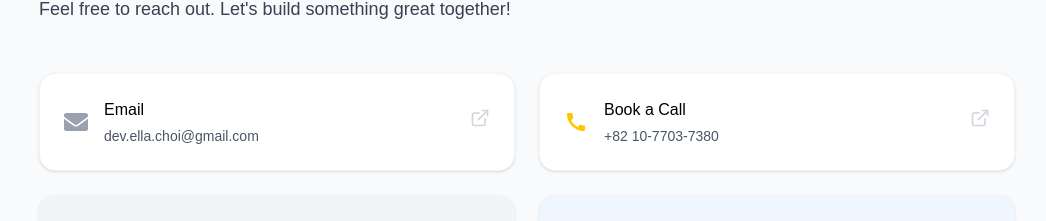
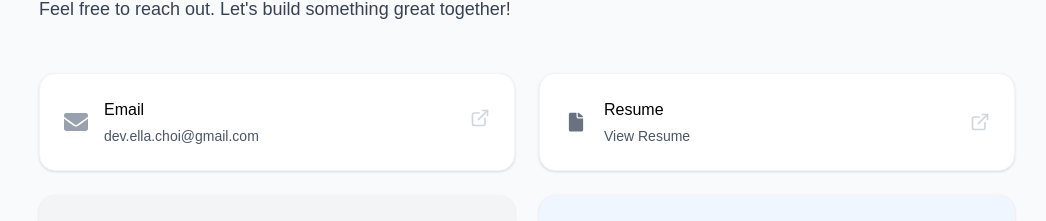
Before and after one commit to ella-yschoi/ella-yschoi.github.io, a Next.js app: page /contact in a window 1280 px wide. Shown: the part 190-411 px from the top of the page, without its empty margins (113-1159 px from the left). Built offline with nearby package versions, Linux system fonts and the light colour scheme.

Commit message:
feat: Replace 'Book a Call' with 'Resume' link and remove call copy functionality in ContactPage

```diff
--- a/src/app/contact/page.tsx
+++ b/src/app/contact/page.tsx
@@ -3,7 +3,7 @@
 import { useState } from 'react';
 import { FaEnvelope, FaGithub, FaLinkedin } from 'react-icons/fa';
 import { FiExternalLink } from 'react-icons/fi';
-import { MdCall } from 'react-icons/md';
+import { IoIosDocument } from 'react-icons/io';
 import { TbWorld } from 'react-icons/tb';
 import { motion } from 'framer-motion';
 
@@ -17,12 +17,12 @@ const contacts = [
     copyable: true,
   },
   {
-    label: 'Book a Call',
-    value: '+82 10-7703-7380',
-    href: '#',
-    icon: <MdCall className='text-2xl text-yellow-400' />,
+    label: 'Resume',
+    value: 'View Resume',
+    href: 'https://drive.google.com/file/d/1etZnLsiSvBr97nAM2rdGsli6voFygti2/view?usp=sharing',
+    icon: <IoIosDocument className='text-2xl text-gray-500' />,
     bg: 'bg-white',
-    copyable: true,
+    copyable: false,
   },
   {
     label: 'GitHub',
@@ -60,7 +60,6 @@ const contacts = [
 
 export default function ContactPage() {
   const [showEmailModal, setShowEmailModal] = useState(false);
-  const [showCallModal, setShowCallModal] = useState(false);
 
   const handleEmailCopy = async () => {
     try {
@@ -69,16 +68,6 @@ export default function ContactPage() {
       setTimeout(() => setShowEmailModal(false), 2000);
     } catch (err) {
       console.error('Failed to copy email:', err);
-    }
-  };
-
-  const handleCallCopy = async () => {
-    try {
-      await navigator.clipboard.writeText('+82 10-7703-7380');
-      setShowCallModal(true);
-      setTimeout(() => setShowCallModal(false), 2000);
-    } catch (err) {
-      console.error('Failed to copy phone number:', err);
     }
   };
 
@@ -146,36 +135,6 @@ export default function ContactPage() {
               );
             }
 
-            if (c.label === 'Book a Call') {
-              return (
-                <div
-                  key={c.label}
-                  className={`flex items-center gap-4 p-6 rounded-2xl shadow-sm border border-gray-100 transition-all hover:shadow-md hover:-translate-y-1 group ${c.bg} w-full text-left relative cursor-pointer`}
-                >
-                  {content}
-                  <div className='flex-shrink-0 relative'>
-                    <button
-                      onClick={handleCallCopy}
-                      className='text-xl text-gray-300 group-hover:text-black transition-colors cursor-pointer'
-                      aria-label={`Copy ${c.label} to clipboard`}
-                    >
-                      <FiExternalLink />
-                    </button>
-                    {showCallModal && (
-                      <motion.div
-                        initial={{ opacity: 0, y: 10 }}
-                        animate={{ opacity: 1, y: 0 }}
-                        exit={{ opacity: 0, y: 10 }}
-                        className='absolute bottom-full left-1/2 transform -translate-x-1/2 mb-2 px-3 py-1 bg-white text-black text-sm rounded-md whitespace-nowrap border border-gray-200 shadow-md z-50'
-                      >
-                        Copied to clipboard!
-                      </motion.div>
-                    )}
-                  </div>
-                </div>
-              );
-            }
-
             if (isClickable) {
               return (
                 <a
```
